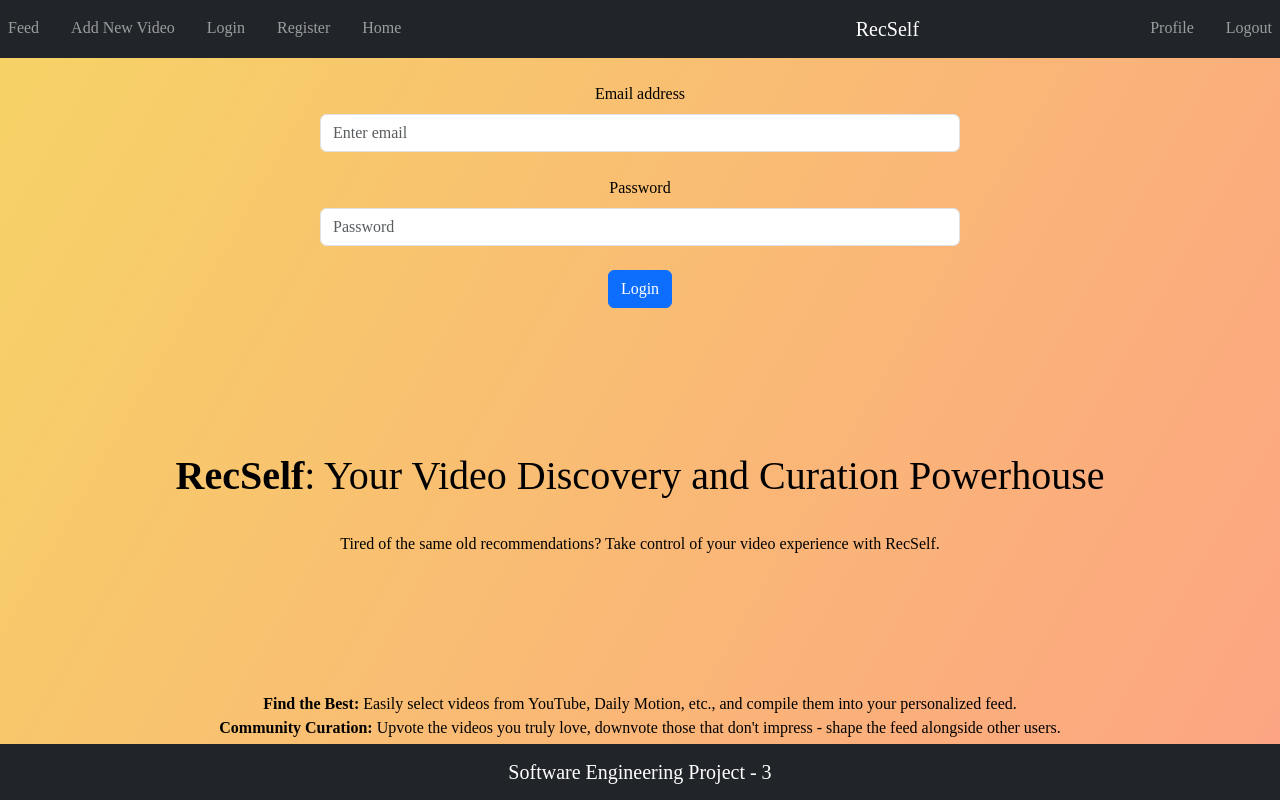
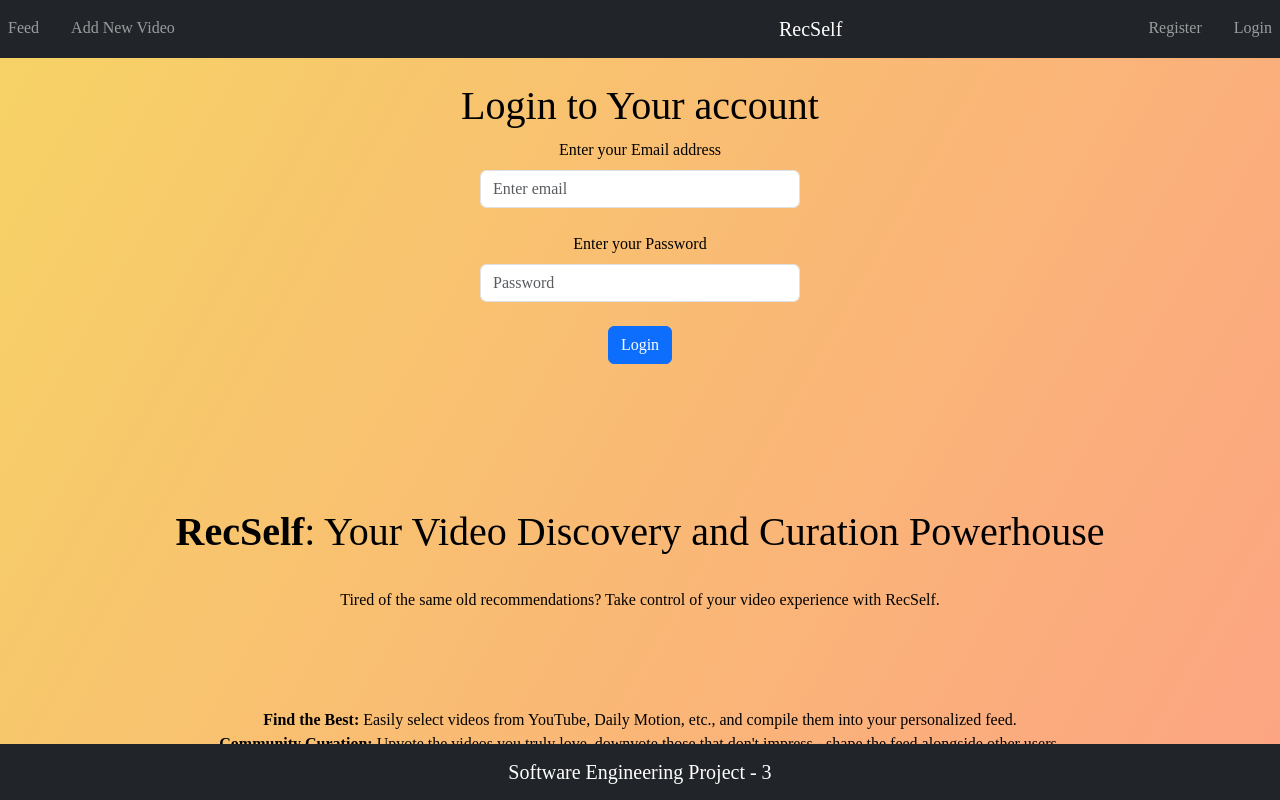
Before and after one commit to siddikayyappa/RecSelf-Prototype, a React (Create React App) app in the folder yt/: page /login in a window 1280 px wide. Shown: the top 800 px of the page. Built offline with nearby package versions, Linux system fonts and the light colour scheme; a web font is replaced by a local one.

Commit message:
login and register done

```diff
--- a/yt/src/App.js
+++ b/yt/src/App.js
@@ -8,6 +8,7 @@ import RegisterForm from './components/RegisterForm';
 import Feed from './components/Feed';
 import AddVideo from './components/AddVideo';
 import BottomMasthead from './components/BottomMastHead';
+import Profile from './components/Profile';
 import { BrowserRouter, Routes, Route } from 'react-router-dom';
 
 function App() {
@@ -22,6 +23,7 @@ function App() {
         <Route path="/register" element={<RegisterForm />} />
         <Route path='/feed' element={<Feed />}/>
         <Route path='/add_video' element={<AddVideo />}/>
+        <Route path='/profile' element={<Profile />}/>
       </Routes>
     </BrowserRouter>
     <BottomMasthead />
@@ -32,11 +34,9 @@ function App() {
     <br></br>
     <br></br>
     <br></br>
-      <p>
       <h1><b>RecSelf</b>: Your Video Discovery and Curation Powerhouse</h1>
     <br></br>
-      <p>Tired of the same old recommendations? Take control of your video experience with RecSelf.</p>
-      </p>
+      Tired of the same old recommendations? Take control of your video experience with RecSelf.
     <br></br>
     <br></br>
     <br></br>
@@ -52,7 +52,7 @@ function App() {
     <br></br>
     <br></br>
     <br></br>
-            <h4>Written By: Siddik Ayyappa, Balaramkrishna Varma, Meka Sai Mukund, Sudheer Reddy, Ananth Shayana Reddy</h4>
+            <h4>Created By: Siddik Ayyappa, Balaramkrishna Varma, Meka Sai Mukund, Sudheer Reddy, Ananth Shayana Reddy</h4>
     <br></br>
     <br></br>
     <br></br>
--- a/yt/src/components/AddVideo.js
+++ b/yt/src/components/AddVideo.js
@@ -3,7 +3,7 @@ import { Button } from "react-bootstrap";
 import {Form} from "react-bootstrap";
 
 function AddVideo() {
-    const [url, setUrl] = useState(null);
+    const [url, setUrl] = useState("");
     const [topic, setTopic] = useState("");
 
     const handleSubmit = (e) => {
@@ -16,14 +16,14 @@ function AddVideo() {
         <Form>
         <Form.Group controlId="videoURLForm">
             <Form.Label>Video URL</Form.Label>
-            <Form.Control className="w-50 center" type="text" placeholder="Enter URL" value={url} onChange={(e) => setUrl(e.target.value)} />
+            <Form.Control className="w-25 center" type="text" placeholder="Enter URL" value={url} onChange={(e) => setUrl(e.target.value)} />
             <Form.Text className="text-muted">
             </Form.Text>
         </Form.Group>
         <br></br>
         <Form.Group controlId="videoTopicForm">
             <Form.Label>Topic</Form.Label>
-            <Form.Control className="w-50 center" as="select" value={topic!=null ? topic : "NULL"} placeholder='Select Topic' onChange={(e) => setTopic(e.target.value)}>
+            <Form.Control className="w-25 center" as="select" value={topic!=null ? topic : "NULL"} placeholder='Select Topic' onChange={(e) => setTopic(e.target.value)}>
                 <option value="">Select Topic</option>
                 <option value="sports">Sports</option>
                 <option value="music">Music</option>
--- a/yt/src/components/Feed.js
+++ b/yt/src/components/Feed.js
@@ -1,11 +1,28 @@
 // Write a react component to display emebeds from URLs like a feed
 
 // Path: src/components/Feed.js
-import React from 'react';
+import axios from 'axios';
+import React, { useEffect } from 'react';
 
 function Feed() {
-    const [user, setUser] = React.useState('a@gmail.com');
+    const [user, setUser] = React.useState(null);
     const [urlList, setUrlList] = React.useState(["https://www.youtube.com/embed/mrdRHsIkK_c", "https://t.co/xCQbRWzgHl", "https://www.dailymotion.com/embed/video/x8xdcd0", "https://t.co/ffKnsVKwG4"]);
+    useEffect(() => {
+        const token = localStorage.getItem("token");
+        axios.get("http://localhost:4000/login/isUserAuth",
+        {
+            headers: {
+                "x-access-token": token,
+            },
+        }
+        )
+        .then((response) => {
+            setUser(response.data.user.name);
+        })
+        .catch((error) => {
+            console.log(error);
+        });
+    }, []);
     return (
         <div>
             <h1>Feed Personalised For <br></br><b>{user}</b></h1>
--- a/yt/src/components/LoginForm.js
+++ b/yt/src/components/LoginForm.js
@@ -1,36 +1,59 @@
-import React, { useState } from 'react';
+import React, { useEffect, useState } from 'react';
 import { Button } from "react-bootstrap";
 import {Form} from "react-bootstrap";
+import axios from 'axios';
+
 
 function LoginForm() {
     const [email, setEmail] = useState("");
     const [password, setPassword] = useState("");
-
+    const [isLoggedIn, setIsLoggedIn] = useState(false);
 
     const handleSubmit = (e) => {
         e.preventDefault();
         // Login Service
+        const data = {
+            "email": email,
+            "password": password
+        }
+        axios.post("http://localhost:4000/login", data)
+        .then((response) => {
+            console.log(response);
+            localStorage.setItem("token", response.data.token);
+            console.log(localStorage.getItem("token"));
+            alert("User Logged in Successfully");
+            // Redirect to Feed Page
+            setIsLoggedIn(true);
+            window.location.href = "/feed";
+        })
+        .catch((error) => {
+            console.log(error);
+            alert("An Error has occured: " +  error.message);
+        });
+
     }
 
     return (
-        <Form>
+        <div>
+            <h1>Login to Your account</h1>
+            <Form >
             <Form.Group controlId="formBasicEmail">
-            <Form.Label>Email address</Form.Label>
-            <Form.Control className="w-50 center" type="email" placeholder="Enter email" value={email} onChange={(e) => setEmail(e.target.value)} />
+                <Form.Label>Enter your Email address</Form.Label>
+                <Form.Control className="w-25 center" type="email" placeholder="Enter email" value={email} onChange={(e) => setEmail(e.target.value)} />
                 <Form.Text className="text-muted">
                 </Form.Text>
             </Form.Group>
-
             <br></br>
             <Form.Group controlId="formBasicPassword">
-            <Form.Label>Password</Form.Label>
-            <Form.Control className="w-50 center" type="password" placeholder="Password" value={password} onChange={(e) => setPassword(e.target.value)} />
+                <Form.Label>Enter your Password</Form.Label>
+                <Form.Control className="w-25 center" type="password" placeholder="Password" value={password} onChange={(e) => setPassword(e.target.value)} />
             </Form.Group>
             <br></br>
             <Button variant="primary" type="submit" onClick={handleSubmit}>
                 Login
             </Button>
             </Form>
+        </div>
     );
 
 }
--- a/yt/src/components/NavContainer.js
+++ b/yt/src/components/NavContainer.js
@@ -1,9 +1,23 @@
-import React from "react";
+import React, { useEffect } from "react";
 import { Container, Nav } from "react-bootstrap";
 import { Navbar } from "react-bootstrap";
 
 function NavContainer() {
   const [user, setUser] = React.useState("a@gmail.com");
+  const [isLoggedIn, setIsLoggedIn] = React.useState(false);
+  useEffect(() => {
+    const token = localStorage.getItem("token");
+    if (token) {
+      setIsLoggedIn(true);
+    }
+  }
+    , []);
+
+
+  const handleLogout = () => {
+    localStorage.removeItem("token");
+    setIsLoggedIn(false);
+  }
   return (
     <Navbar bg="dark" variant="dark" className="justify-content-center">
       <Nav variant="underline" className="me-auto">
@@ -13,29 +27,23 @@ function NavContainer() {
         <Nav.Item>
           <Nav.Link href="/add_video" eventKey="link-1">Add New Video</Nav.Link>
         </Nav.Item>
-        <Nav.Item>
-          <Nav.Link href="/login">Login</Nav.Link>
-        </Nav.Item>
-        <Nav.Item>
-          <Nav.Link href="/register">Register</Nav.Link>
-        </Nav.Item>
-        <Nav.Item>
-          <Nav.Link href="/">Home</Nav.Link>
-        </Nav.Item>
       </Nav>
       {/* Logout */}
-      <Navbar.Brand href="#home" className="mx-auto">RecSelf</Navbar.Brand>
-      {user ? (
+      <Navbar.Brand href="/" className="mx-auto">RecSelf</Navbar.Brand>
+      {isLoggedIn ? (
         <Nav variant="underline">
           <Nav.Item>
             <Nav.Link href="/profile">Profile</Nav.Link>
           </Nav.Item>
           <Nav.Item>
-            <Nav.Link href="/logout">Logout</Nav.Link>
+            <Nav.Link href="/login" onClick={handleLogout}>Logout</Nav.Link>
           </Nav.Item>
         </Nav>
       ) : (
         <Nav variant="underline">
+          <Nav.Item>
+            <Nav.Link href="/register">Register</Nav.Link>
+          </Nav.Item>
           <Nav.Item>
             <Nav.Link href="/login">Login</Nav.Link>
           </Nav.Item>
--- /dev/null
+++ b/yt/src/components/Profile.js
@@ -0,0 +1,35 @@
+import React, { useEffect } from "react";
+import axios from "axios";
+
+function Profile() {
+    const [user, setUser] = React.useState("Not Logged In");
+    const [email, setEmail] = React.useState("Not Logged In");
+
+    const [isLoggedIn, setIsLoggedIn] = React.useState(false);
+    useEffect(() => {
+        const token = localStorage.getItem("token");
+        axios.get("http://localhost:4000/login/isUserAuth",
+            {
+                headers: {
+                    "x-access-token": token,
+                },
+            }
+        )
+            .then((response) => {
+                setUser(response.data.user.name);
+                setEmail(response.data.user.email);
+            })
+            .catch((error) => {
+                console.log(error);
+            });
+    }, []);
+    return (
+        <div>
+            <h1>Profile</h1>
+            <p>Email: <b>{email}</b></p>
+            <p>Username: <b>{user}</b></p>
+        </div>
+    );
+}
+
+export default Profile;
--- a/yt/src/components/RegisterForm.js
+++ b/yt/src/components/RegisterForm.js
@@ -12,8 +12,6 @@ function RegisterForm() {
 
     const handleSubmit = (e) => {
         e.preventDefault();
-        // Register Service
-        // Send https request post
         const data = {
             "name": name,
             "email": email,
@@ -36,22 +34,21 @@ function RegisterForm() {
         <Form>
         <Form.Group controlId="formBasicName">
             <Form.Label>Name</Form.Label>
-            <Form.Control className="w-50 center" type="text" placeholder="Enter Name" value={name} onChange={(e) => setName(e.target.value)}/>
+            <Form.Control className="w-25 center" type="text" placeholder="Enter Name" value={name} onChange={(e) => setName(e.target.value)}/>
             <Form.Text className="text-muted">
             </Form.Text>
         </Form.Group>
             <br></br>
         <Form.Group controlId="formBasicEmail">
             <Form.Label>Email address</Form.Label>
-            <Form.Control className="w-50 center"  type="email" placeholder="Enter email" value={email} onChange={(e) => setEmail(e.target.value)} />
+            <Form.Control className="w-25 center"  type="email" placeholder="Enter email" value={email} onChange={(e) => setEmail(e.target.value)} />
             <Form.Text className="text-muted">
             </Form.Text>
         </Form.Group>
             <br></br>
-
         <Form.Group controlId="formBasicPassword">
             <Form.Label>Password</Form.Label>
-            <Form.Control className="w-50 center" type="password" placeholder="Password" value={password} onChange={(e) => setPassword(e.target.value)} />
+            <Form.Control className="w-25 center" type="password" placeholder="Password" value={password} onChange={(e) => setPassword(e.target.value)} />
         </Form.Group>
             <br></br>
         <Button variant="primary" type="submit" onClick={handleSubmit}>
```
Lines whose indentation alone changed are shown as unchanged.
